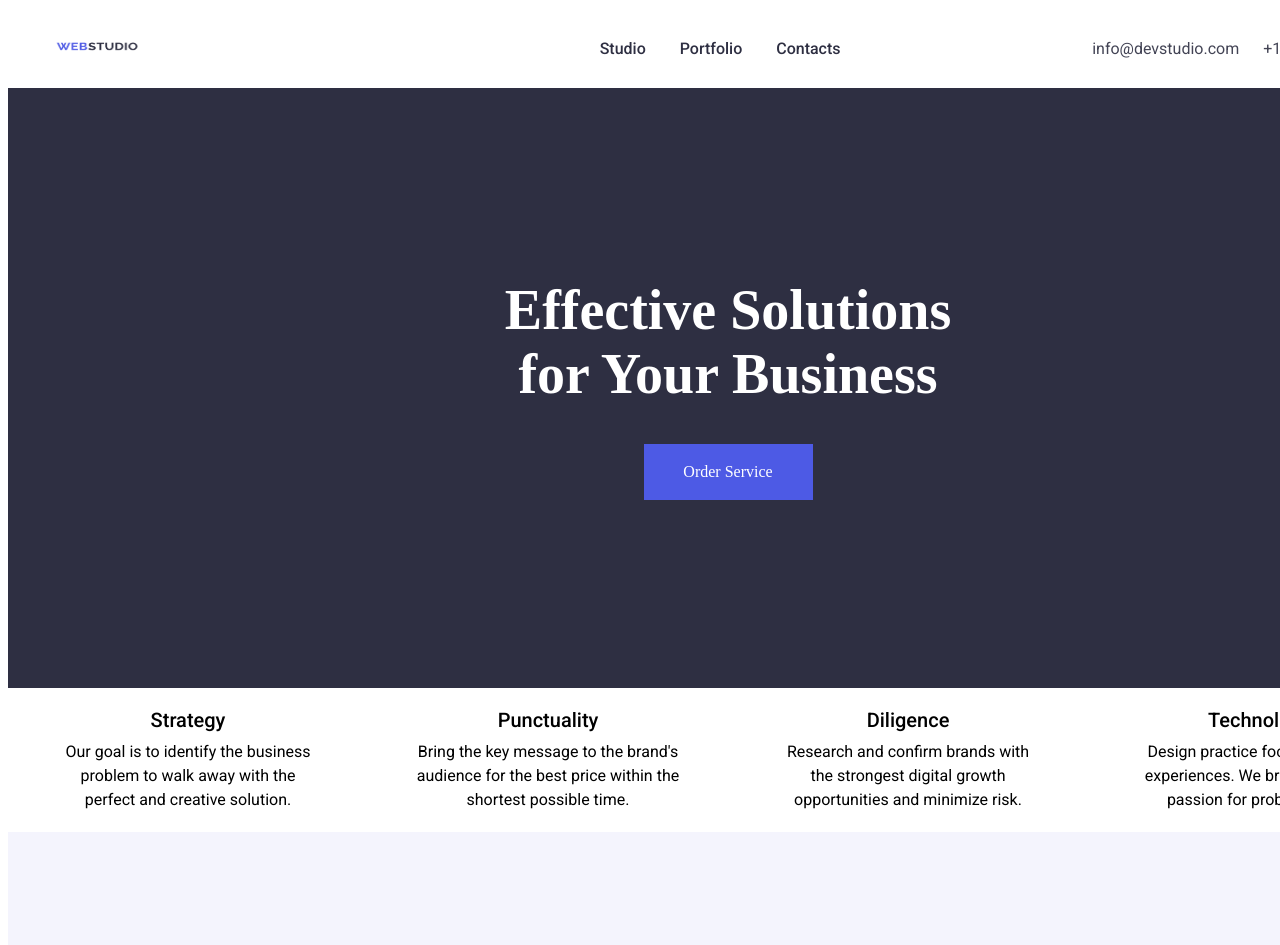
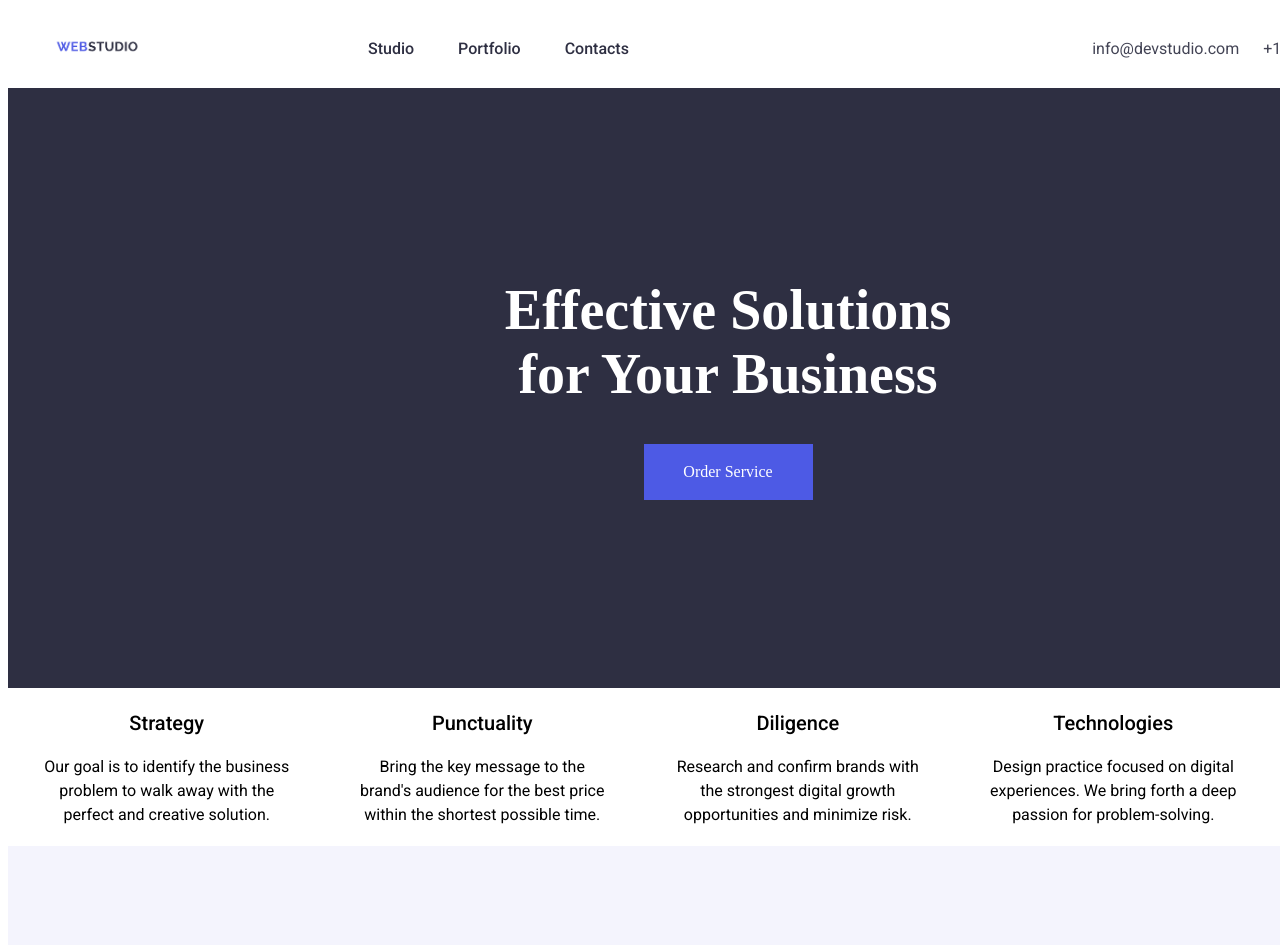
Before and after one commit to beyza0202/goit-markup-hw-01-, a plain HTML site: page index.html in a window 1280 px wide. Shown: the top 945 px of the page. Drawn offline with Linux system fonts and the light colour scheme; files whose address does not match are found by name.

Commit message:
Initial commit

```diff
--- a/index.html
+++ b/index.html
@@ -7,43 +7,22 @@
 </head>
 <body>
 
-<!-- ÜST MENÜ (1440x72) -->
 <!-- HEADER -->
 <table width="1440" height="80" align="center" bgcolor="white" cellpadding="0" cellspacing="0">
     <tr>
-      <!-- Sol kısım: Logo -->
     <td width="300" align="left" style="padding-left: 40px;">
-        <img src="/Users/beyzakarakehaya/goit-markup-hw-01-/images/logo.png" alt="WebStudio Logo" width="100" height="24">
+        <img src="./images/logo.png" alt="WebStudio Logo" width="100" height="30">
     </td>
 
-      <!-- Orta kısım: Menü -->
-      <td align="center">
-        <a href="#" style="font-family: 'Roboto', sans-serif;
-                           font-size: 16px;
-                           font-weight: 500;
-                           color: #2E2F42;
-                           text-decoration: none;
-                           margin-right: 30px;">
-          Studio
-        </a>
-        <a href="#" style="font-family: 'Roboto', sans-serif;
-                           font-size: 16px;
-                           font-weight: 500;
-                           color: #2E2F42;
-                           text-decoration: none;
-                           margin-right: 30px;">
-          Portfolio
-        </a>
-        <a href="#" style="font-family: 'Roboto', sans-serif;
-                           font-size: 16px;
-                           font-weight: 500;
-                           color: #2E2F42;
-                           text-decoration: none;">
-          Contacts
-        </a>
+
+    <td align="horizontal">
+        <nav>
+            <a href="#" style="font-family: 'Roboto', sans-serif; font-size: 16px; font-weight: 500; color: #2E2F42; text-decoration: none; margin: 0 20px;">Studio</a>
+            <a href="#" style="font-family: 'Roboto', sans-serif; font-size: 16px; font-weight: 500; color: #2E2F42; text-decoration: none; margin: 0 20px;">Portfolio</a>
+            <a href="#" style="font-family: 'Roboto', sans-serif; font-size: 16px; font-weight: 500; color: #2E2F42; text-decoration: none; margin: 0 20px;">Contacts</a>
+        </nav>
     </td>
 
-      <!-- Sağ kısım: E-posta ve telefon -->
     <td width="300" align="right" style="padding-right: 40px; white-space: nowrap;">
         <span style="font-family: 'Roboto', sans-serif;
                     font-size: 16px;
@@ -87,107 +66,43 @@
     </td>
     </tr>
 </table>
-
 </body>
 </html>
 
 
-    <!-- Features -->
-
-<table width="1440" align="center" cellpadding="20" cellspacing="0">
+    <table width="100%" align="center">
         <tr align="center" valign="top">
-      <!-- Strategy -->
-      <td width="264">
-        <h3 style="font-family: Roboto;
-                   font-weight: 500;
-                   font-size: 20px;
-                   line-height: 24px;
-                   letter-spacing: 2%;
-                   margin: 0 0 8px 0;">
-          Strategy
-        </h3>
-        <p style="font-family: Roboto;
-                  font-weight: 400;
-                  font-size: 16px;
-                  line-height: 24px;
-                  letter-spacing: 2%;
-                  width: 264px;
-                  height: 72px;
-                  margin: 0;">
-          Our goal is to identify the business problem to walk away with the perfect and creative solution.
+        <td width="25%">
+            <h3 style="font-family: Roboto; font-weight: 500; font-size: 20px; line-height: 24px; letter-spacing: 2%;">Strategy</h3>
+            <p style="font-family: Roboto; font-size: 16px; line-height: 24px; margin-top: 8px;">
+            Our goal is to identify the business<br /> problem to walk away with the<br /> perfect and creative solution.
             </p>
         </td>
 
-      <!-- Punctuality -->
-      <td width="264">
-        <h3 style="font-family: Roboto;
-                   font-weight: 500;
-                   font-size: 20px;
-                   line-height: 24px;
-                   letter-spacing: 2%;
-                   margin: 0 0 8px 0;">
-          Punctuality
-        </h3>
-        <p style="font-family: Roboto;
-                  font-weight: 400;
-                  font-size: 16px;
-                  line-height: 24px;
-                  letter-spacing: 2%;
-                  width: 264px;
-                  height: 72px;
-                  margin: 0;">
-          Bring the key message to the brand's audience for the best price within the shortest possible time.
+        <td width="25%">
+            <h3 style="font-family: Roboto; font-weight: 500; font-size: 20px; line-height: 24px; letter-spacing: 2%;">Punctuality</h3>
+            <p style="font-family: Roboto; font-size: 16px; line-height: 24px; margin-top: 8px;">
+            Bring the key message to the<br /> brand's audience for the best price <br /> within the shortest possible time.
             </p>
         </td>
 
-      <!-- Diligence -->
-      <td width="264">
-        <h3 style="font-family: Roboto;
-                   font-weight: 500;
-                   font-size: 20px;
-                   line-height: 24px;
-                   letter-spacing: 2%;
-                   margin: 0 0 8px 0;">
-          Diligence
-        </h3>
-        <p style="font-family: Roboto;
-                  font-weight: 400;
-                  font-size: 16px;
-                  line-height: 24px;
-                  letter-spacing: 2%;
-                  width: 264px;
-                  height: 72px;
-                  margin: 0;">
-          Research and confirm brands with the strongest digital growth opportunities and minimize risk.
+        <td width="25%">
+            <h3 style="font-family: Roboto; font-weight: 500; font-size: 20px; line-height: 24px; letter-spacing: 2%;">Diligence</h3>
+            <p style="font-family: Roboto; font-size: 16px; line-height: 24px; margin-top: 8px;">
+            Research and confirm brands with<br /> the strongest digital growth<br /> opportunities and minimize risk.
             </p>
         </td>
 
-      <!-- Technologies -->
-      <td width="264">
-        <h3 style="font-family: 'Roboto';
-                   font-weight: 500;
-                   font-size: 20px;
-                   line-height: 24px;
-                   letter-spacing: 2%;
-                   margin: 0 0 8px 0;">
-          Technologies
-        </h3>
-        <p style="font-family: 'Roboto';
-                  font-weight: 400;
-                  font-size: 16px;
-                  line-height: 24px;
-                  letter-spacing: 2%;
-                  width: 264px;
-                  height: 72px;
-                  margin: 0;">
-          Design practice focused on digital experiences. We bring forth a deep passion for problem-solving.
+        <td width="25%">
+            <h3 style="font-family: Roboto; font-weight: 500; font-size: 20px; line-height: 24px; letter-spacing: 2%;">Technologies</h3>
+            <p style="font-family: Roboto; font-size: 16px; line-height: 24px; margin-top: 8px;">
+            Design practice focused on digital<br /> experiences. We bring forth a deep<br /> passion for problem-solving.
             </p>
         </td>
         </tr>
     </table>
 
 
-      <!-- Our Team (CSS kullanılmadan düzenli versiyon) -->
 <!-- OUR TEAM -->
 <table width="1440" height="732" bgcolor="#F4F4FD" align="center" cellpadding="40" cellspacing="0">
     <tr>
@@ -200,33 +115,31 @@
         text-align: center;
         width: 162px;
         height: 40px;
-           margin: 0 auto;">
-  Our Team
-</h2>
+        margin: 0 auto;"> Our Team </h2>
 
 
         <table cellpadding="16" cellspacing="24" align="center">
         <tr>
             <td bgcolor="white" align="center" width="264" height="380">
-              <img src="/Users/beyzakarakehaya/goit-markup-hw-01-/images/images mark-Guerrero.jpg" alt="Mark Guerrero" width="264" />
+            <img src="./images/images mark-Guerrero.jpg" alt="Mark Guerrero" width="264" />
             <p><strong>Mark Guerrero</strong></p>
             <p>Product Designer</p>
             </td>
 
             <td bgcolor="white" align="center" width="264" height="380">
-              <img src="/Users/beyzakarakehaya/goit-markup-hw-01-/images/image Tom-ford.jpg" alt="Tom Ford" width="264" />
+            <img src="./images/image Tom-ford.jpg" alt="Tom Ford" width="264" />
             <p><strong>Tom Ford</strong></p>
             <p>Frontend Developer</p>
             </td>
 
             <td bgcolor="white" align="center" width="264" height="380">
-              <img src="/Users/beyzakarakehaya/goit-markup-hw-01-/images/images camila-garcis.jpg" alt="Camila Garcia" width="264" />
+            <img src="./images/images camila-garcis.jpg" alt="Camila Garcia" width="264" />
             <p><strong>Camila Garcia</strong></p>
             <p>Marketing</p>
             </td>
 
             <td bgcolor="white" align="center" width="264" height="380">
-              <img src="/Users/beyzakarakehaya/goit-markup-hw-01-/images/images daniel-wilson.jpg" alt="Daniel Wilson" width="264" />
+            <img src="./images/images daniel-wilson.jpg" alt="Daniel Wilson" width="264" />
             <p><strong>Daniel Wilson</strong></p>
             <p>UI Designer</p>
             </td>
@@ -237,14 +150,13 @@
     </tr>
 </table>
 
-
-
 <!-- Footer -->
 <table width="1440" height="312" bgcolor="#2E2F42" align="center">
     <tr>
     <td align="left" valign="middle" style="padding-left: 80px;">
-        <img src="/Users/beyzakarakehaya/goit-markup-hw-01-/images/logo.png" alt="WebStudio Logo" width="100" height="24"><br><br>
+        <img src="/Users/beyzakarakehaya/goit-markup-hw-01-/images/logo2.png" alt="WebStudio Logo" width="110" height="40"><br><br>
         <font color="#E7E9FC">
+            <p style="font-family: Roboto;">
         Increase the flow of customers and<br /> sales for your business with digital<br /> marketing &amp; growth solutions.
         </font>
     </td>
```
Also changed, not shown: images/logo2.png (added). Lines whose indentation alone changed are shown as unchanged.
